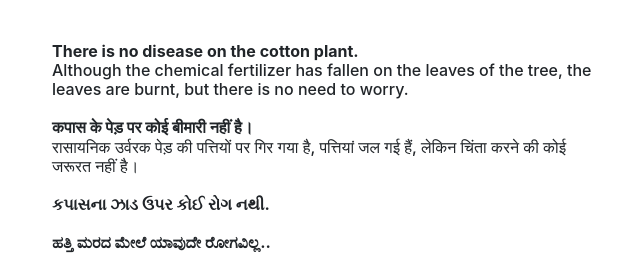
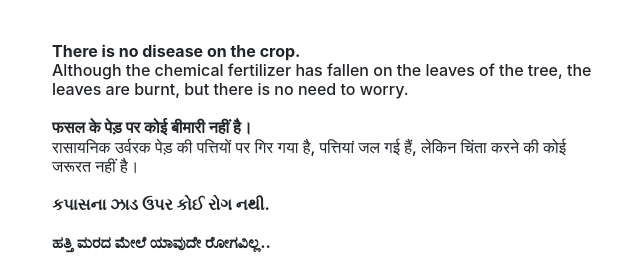
Before and after one commit to avinash1721up/crop-disease, a Flask app: template templates/healthy_plant_leaf.html in a window 1280 px wide. Shown: the part 368-625 px from the top of the page, without its empty margins (603-1243 px from the left). Run offline with Flask 2, Linux system fonts and the light colour scheme; the template is opened without the code that fills it, so the values that code supplies are empty; some libraries are stand-ins or nearby versions.

Commit message:
Update healthy_plant_leaf.html

```diff
--- a/templates/healthy_plant_leaf.html
+++ b/templates/healthy_plant_leaf.html
@@ -8,7 +8,7 @@
     <link rel="stylesheet" href="https://stackpath.bootstrapcdn.com/bootstrap/4.5.1/css/bootstrap.min.css"
         integrity="sha384-VCmXjywReHh4PwowAiWNagnWcLhlEJLA5buUprzK8rxFgeH0kww/aWY76TfkUoSX" crossorigin="anonymous">
 
-    <title>COTTON PLANT DISEASE PREDICTION</title>
+    <title>CROP DISEASE PREDICTION AND PEST MEDICINE</title>
 
     <style>
         * {
@@ -52,10 +52,10 @@
 
                     <h6>
 
-                        <b>There is no disease on the cotton plant.</b></br>
+                        <b>There is no disease on the crop.</b></br>
                         Although the chemical fertilizer has fallen on the leaves of the tree, the leaves are burnt, but
                         there is no need to worry.</br></br>
-                        <b>कपास के पेड़ पर कोई बीमारी नहीं है। </b></br>
+                        <b>फसल के पेड़ पर कोई बीमारी नहीं है। </b></br>
                         रासायनिक उर्वरक पेड़ की पत्तियों पर गिर गया है, पत्तियां जल गई हैं, लेकिन चिंता करने की कोई
                         जरूरत नहीं है।</br></br>
 
```
